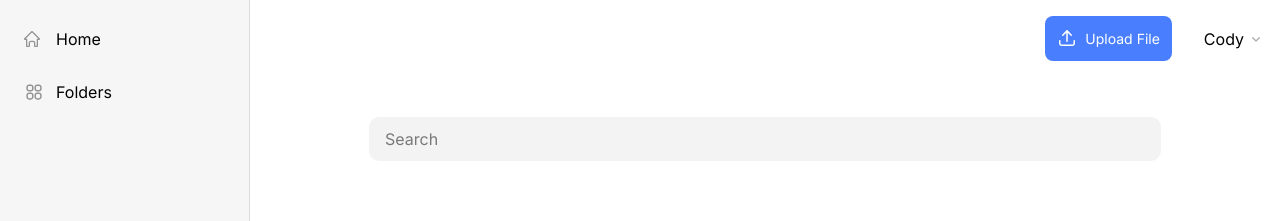
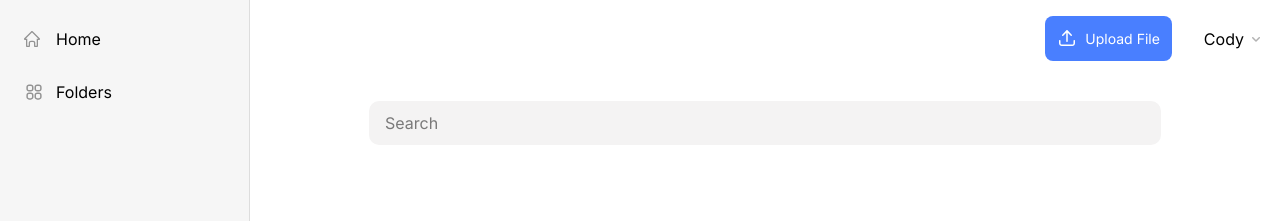
Before and after one commit to mothibimalebana/upload-a-file-frontEnd, a React (Vite) app: page / in a window 1280 px wide. Shown: the top 221 px of the page. Built offline with nearby package versions, Linux system fonts and the light colour scheme; no server answers.

Commit message:
chore: created spacing between headers

```diff
--- a/src/App.jsx
+++ b/src/App.jsx
@@ -48,9 +48,9 @@ function App() {
     <>
     <div id='app' className="app grid overflow-y-hidden overflow-x-hidden md:grid-cols-[250px_minmax(900px,_auto)] bg-[#fff]">
       <Navbar page={useSelectedPage} currPage={selectedPage}/>
-      <div className="app-content w-full">
+      <div className="app-content w-full flex flex-col items-center">
         <Header page={selectedPage}/>
-        <div className="main-content flex flex-col h-full">
+        <div className="main-content flex flex-col h-full w-[49.5rem] justifiy-center">
         <SearchBar/>
         <div className="outlet h-full grow">
           <Outlet context={[files]}/>
--- a/src/components/SearchBar.jsx
+++ b/src/components/SearchBar.jsx
@@ -3,7 +3,7 @@ import { useState } from "react";
 const SearchBar = () => {
     const [search, useSearch] = useState('');
     return(
-        <div className="container pt-[2.5rem] pb-[0.62rem]">
+        <div className="container pt-[1.5rem] pb-[1rem]">
             <input type="search" className="w-[49.5rem] h-[2.75rem] bg-[#F4F3F3] p-[1rem] outline-0" placeholder="Search" name="search" />
         </div>
     )
```
